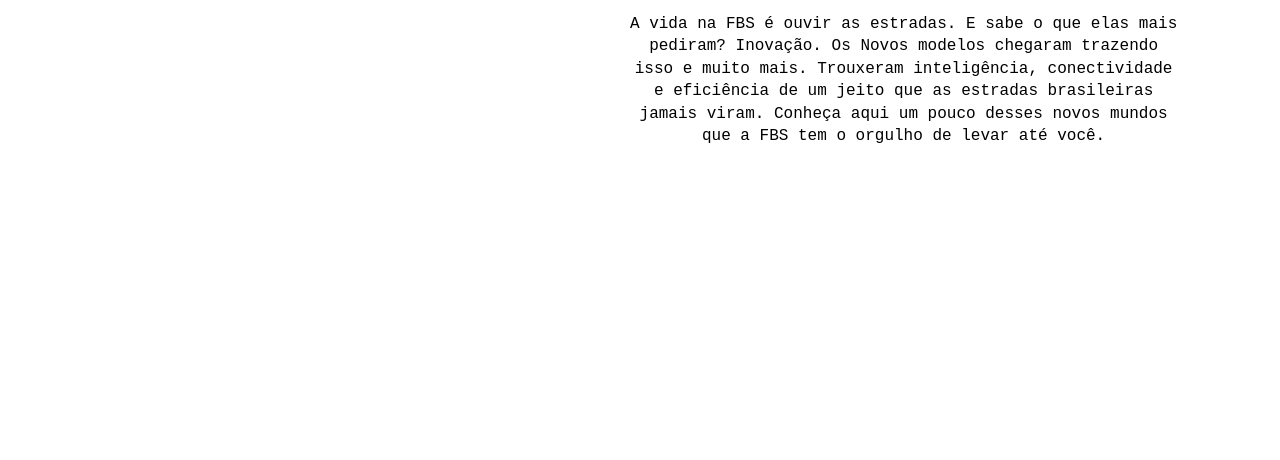
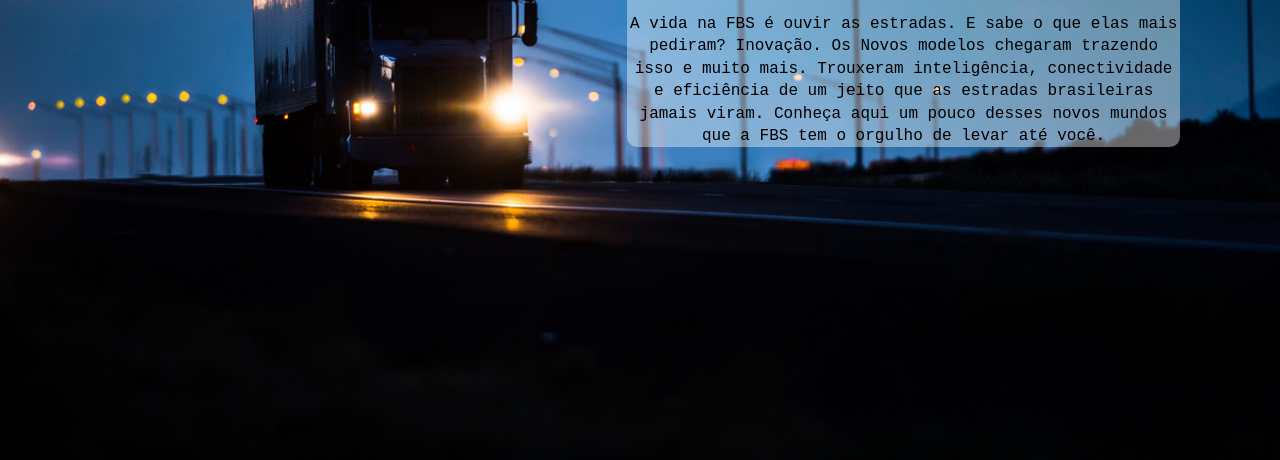
Before and after one commit to ofabris/salesSite, a plain HTML site: page index.html in a window 1280 px wide. Shown: the part 393-853 px from the top of the page. Before the commit the page ends 800 px from the top, so only its background shows below. Drawn offline with nearby package versions, Linux system fonts and the light colour scheme; the site is published under a folder, as on GitHub Pages, so addresses that start at the root find nothing.

Commit message:
Correção no link do src da imagem do background

```diff
--- a/index.html
+++ b/index.html
@@ -67,7 +67,7 @@
     </div>
   </nav>
   <div class="text-insight">
-    <img src="/elements/background1.jpg" width="100%">
+    <img src="./elements/background1.jpg" width="100%">
 
     <div class="top-right">
 
```
